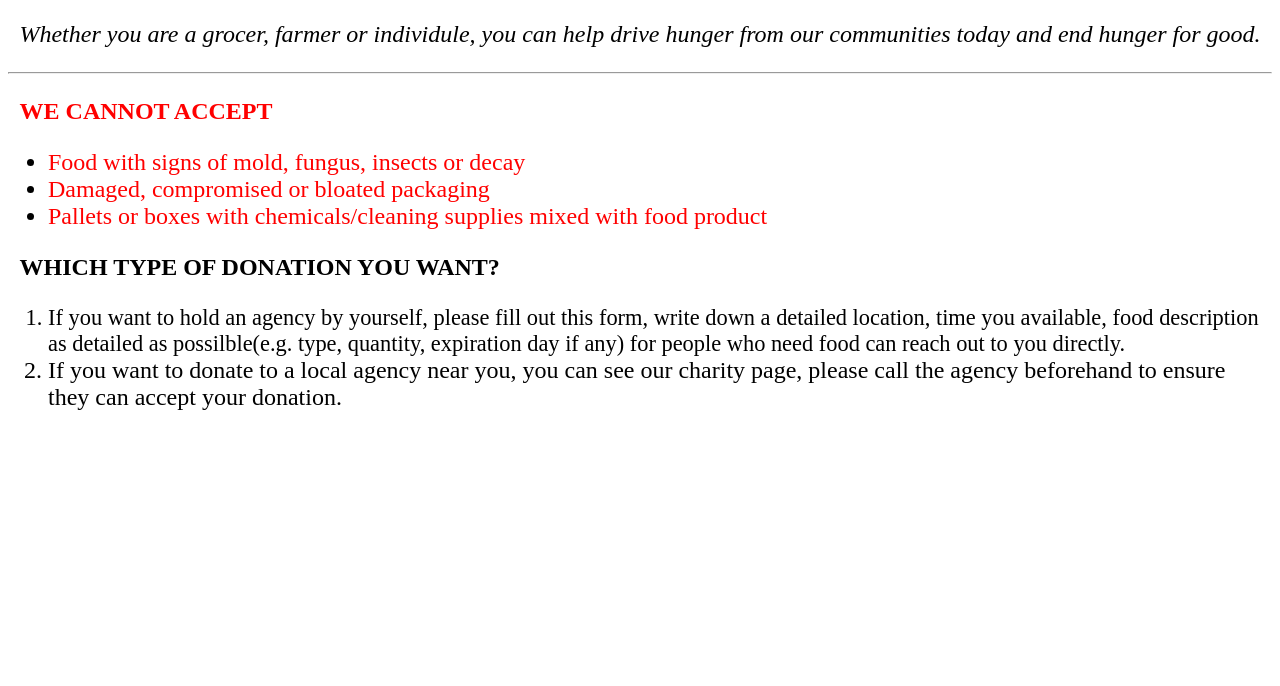
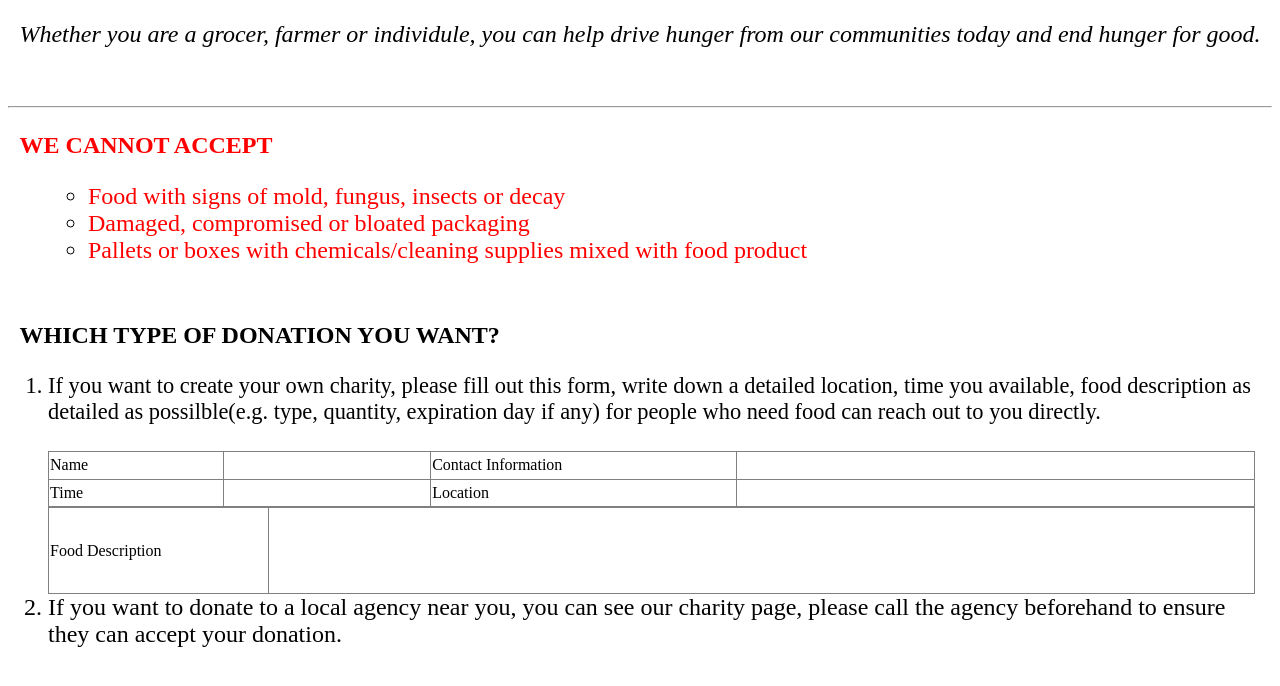
Before and after one commit to Jhe0031/CSCI39548-Assignment1, a plain HTML site: page donate.html in a window 1280 px wide. Shown: the part 48-734 px from the top of the page. Drawn offline with Linux system fonts and the light colour scheme.

Commit message:
added a table, still need to make page prettier

```diff
--- a/donate.html
+++ b/donate.html
@@ -4,17 +4,46 @@
 <body>
 <h1 style="text-align: center;">Thank You For Helping Us Relieve Hunger!</h1>
 <p style="font-size: 1.5em; text-align: center;"><em>Whether you are a grocer, farmer or individule, you can help drive hunger from our communities today and end hunger for good.</em></p>
+<p>&nbsp;</p>
 <hr />
 <p style="font-size: 1.5em;"><span style="color: #ff0000;">&nbsp;<strong> WE CANNOT ACCEPT</strong></span></p>
 <ul>
-	<li style="font-size: 1.5em;"><span style="color: #ff0000;">Food with signs of mold, fungus, insects or decay</span></li>
-	<li style="font-size: 1.5em;"><span style="color: #ff0000;">Damaged, compromised or bloated packaging</span></li>
-	<li style="font-size: 1.5em;"><span style="color: #ff0000;">Pallets or boxes with chemicals/cleaning supplies mixed with food product</span></li>
+<ul>
+<li style="font-size: 1.5em;"><span style="color: #ff0000;">Food with signs of mold, fungus, insects or decay</span></li>
+<li style="font-size: 1.5em;"><span style="color: #ff0000;">Damaged, compromised or bloated packaging</span></li>
+<li style="font-size: 1.5em;"><span style="color: #ff0000;">Pallets or boxes with chemicals/cleaning supplies mixed with food product</span></li>
 </ul>
+</ul>
+<p>&nbsp;</p>
 <p style="font-size: 1.5em;"><strong>&nbsp; WHICH TYPE OF DONATION YOU WANT?</strong></p>
 <ol>
-	<li style="font-size: 1.4em;">If you want to hold an agency by yourself, please fill out this form, write down a detailed location, time you available, food description as detailed as possilble(e.g. type, quantity, expiration day if any) for people who need food can reach out to you directly.</li>
-	<li style="font-size: 1.5em;">If you want to donate to a local agency near you, you can see our charity page, please call the agency beforehand to ensure they can accept your donation.</li>
+<li style="font-size: 1.4em;">If you want to create your own charity, please fill out this form, write down a detailed location, time you available, food description as detailed as possilble(e.g. type, quantity, expiration day if any) for people who need food can reach out to you directly. <br /><br />
+<table style="border-collapse: collapse; width: 98.6092%; height: 56px;" border="1.5">
+<tbody>
+<tr style="height: 10px;">
+<td style="width: 14.0263%; height: 10px;">Name</td>
+<td style="width: 16.6537%; height: 10px;">&nbsp;</td>
+<td style="width: 24.5364%; height: 10px;">Contact Information</td>
+<td style="width: 41.597%; height: 10px;">&nbsp;</td>
+</tr>
+<tr style="height: 18px;">
+<td style="width: 14.0263%; height: 18px;">Time</td>
+<td style="width: 16.6537%; height: 18px;">&nbsp;</td>
+<td style="width: 24.5364%; height: 18px;">Location</td>
+<td style="width: 41.597%; height: 18px;">&nbsp;</td>
+</tr>
+</tbody>
+</table>
+<table style="border-collapse: collapse; width: 98.6096%; height: 86px;" border="1">
+<tbody>
+<tr style="height: 86px;">
+<td style="width: 17.995%; height: 86px;">Food Description</td>
+<td style="width: 80.6661%; height: 86px;">&nbsp;</td>
+</tr>
+</tbody>
+</table>
+</li>
+<li style="font-size: 1.5em;">If you want to donate to a local agency near you, you can see our charity page, please call the agency beforehand to ensure they can accept your donation.</li>
 </ol>
 </body>
 </html>
```
